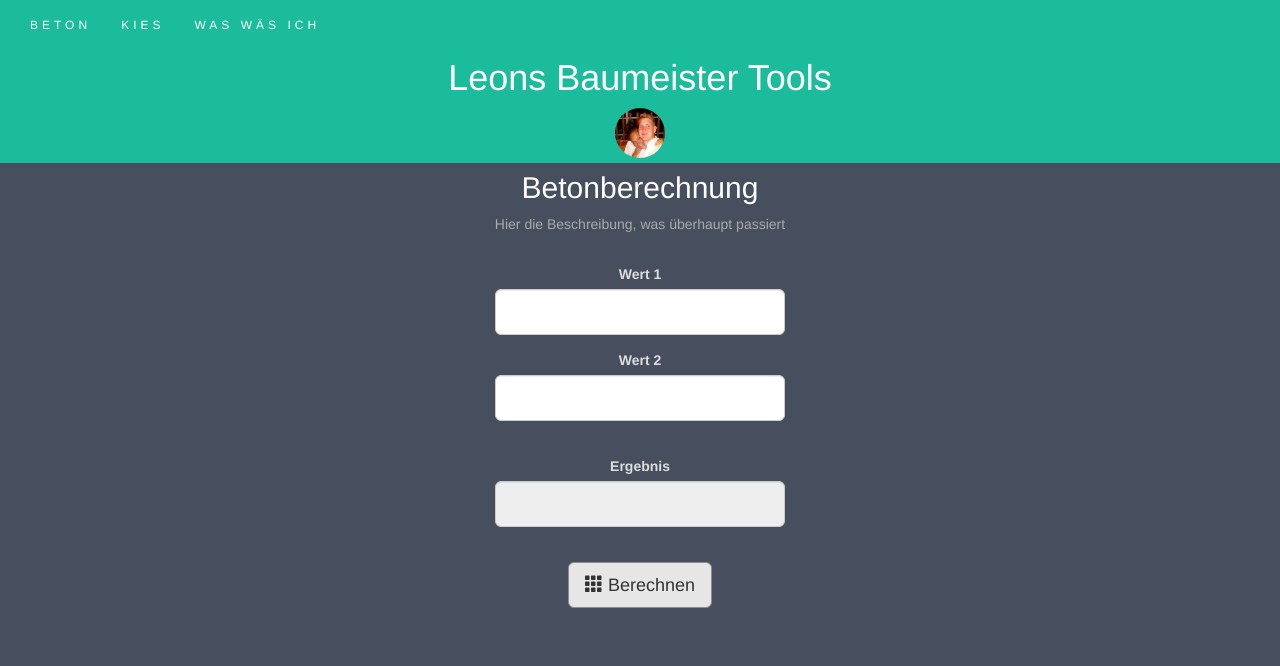
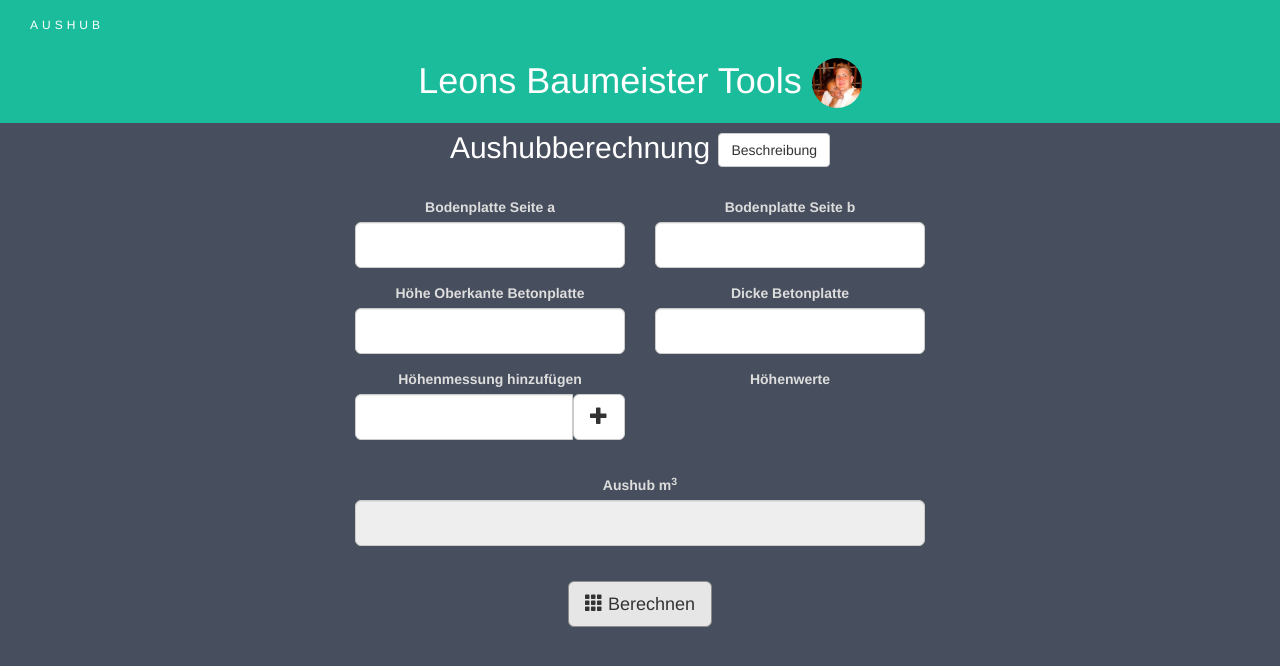
Before and after one commit to rogerknop/bobbaumeister, a plain HTML site: page site/index.html in a window 1280 px wide. Both pictures are taken after a click on the link "Berechnen". Drawn offline with nearby package versions, Linux system fonts and the light colour scheme.

Commit message:
Aushub Eingabewerte programmiert. Berechnung fehlt.

```diff
--- a/site/index.html
+++ b/site/index.html
@@ -21,7 +21,8 @@
         }
 
         .main-container {
-            width: fit-content;
+            widthxxx: fit-content;
+            width:600px;
             background-color: #474e5d;
             color: #aaaaaa;
         }
@@ -40,6 +41,10 @@
             color: #fff;
             margin-top: 8px;
             margin-bottom: 10px;
+        }
+
+        td {
+            padding:0 5px 3px 5px;
         }
 
         form label {
@@ -91,39 +96,72 @@
         </div>
         <div class="navbar-collapse collapse">
             <ul class="nav navbar-nav navbar-center">
-                <li><a id="menu_beton" href="#">BETON</a></li>
-                <li><a id="menu_kies" href="#">KIES</a></li>
-                <li><a id="menu_sonst" href="#">WAS WÄS ICH</a></li>
+                <li><a id="menu_aushub" href="#">AUSHUB</a></li>
+               <!-- <li><a id="menu_kies" href="#">KIES</a></li>
+                <li><a id="menu_sonst" href="#">WAS WÄS ICH</a></li> -->
             </ul>
         </div>
     </nav>
 
     <div class="container-fluid bg-1 text-center">
-        <h1>Leons Baumeister Tools</h1>
-        <img src="img/home.jpg" class="img-circle" alt="Home" width="50" height="50">
+        <h1>Leons Baumeister Tools
+        <img src="img/home.jpg" class="img-circle" alt="Home" width="50" height="50"></h1>
     </div>
 
-    <div id="beton" class="hidden-display main-container container-fluid text-center">
-        <h2>Betonberechnung</h2>
-        <p>Hier die Beschreibung, was überhaupt passiert</p>
+    <div id="aushub" class="hidden-display main-container container-fluid text-center">
+        <h2>Aushubberechnung&nbsp;<button class="btn btn-default" type="button" data-toggle="collapse" data-target="#aushubDescription" aria-expanded="false" aria-controls="aushubDescription">Beschreibung</button></h2>
+        <div class="collapse" id="aushubDescription">
+            <div class="card card-body">
+                Hier die Beschreibung, was überhaupt passiert. Hier die Beschreibung, was überhaupt passiert. Hier die Beschreibung, was überhaupt passiert. Hier die Beschreibung, was überhaupt passiert.
+                Hier die Beschreibung, was überhaupt passiert. Hier die Beschreibung, was überhaupt passiert. Hier die Beschreibung, was überhaupt passiert.
+                <br/>
+                Vielleicht auch ein Bildchen...
+            </div>
+        </div>
         <br/>
         <form>
-            <div class="form-group form-group-lg">
-                <label for="beton-value1">Wert&nbsp;1</label>
-                <input type="number" step="0.01" id="beton-value1" class="form-control form-control-lg">
+            <div class="form-group row form-group-lg">
+                <div class="col-sm-6">
+                    <label for="aushub-value1">Bodenplatte&nbsp;Seite&nbsp;a</label>
+                    <input type="number" step="0.01" id="aushub-seite_a" class="form-control form-control-lg">
+                </div>
+                <div class="col-sm-6">
+                    <label for="aushub-value1">Bodenplatte&nbsp;Seite&nbsp;b</label>
+                    <input type="number" step="0.01" id="aushub-seite_b" class="form-control form-control-lg">
+                </div>
             </div>
-            <div class="form-group form-group-lg">
-                <label for="beton-value2">Wert&nbsp;2</label>
-                <input type="number" step="0.01" id="beton-value2" class="form-control form-control-lg">
+            <div class="form-group row form-group-lg">
+                <div class="col-sm-6">
+                    <label for="aushub-value2">Höhe Oberkante Betonplatte </label>
+                    <input type="number" step="0.01" id="aushub-ok_bp" class="form-control form-control-lg">
+                </div>
+                <div class="col-sm-6">
+                    <label for="aushub-value2">Dicke Betonplatte </label>
+                    <input type="number" step="0.01" id="aushub-dicke_bp" class="form-control form-control-lg">
+                </div>
+            </div>
+            <div class="form-group row form-group-lg">
+                <div class="col-sm-6">
+                    <label for="aushub-value2">Höhenmessung hinzufügen</label>
+                    <div class="input-group input-group-lg" style="display:flex;">
+                        <input type="number" step="0.01" id="aushub-new_hoehe" class="form-control form-control-lg">
+                        <span class="input-group-text"><a id="aushub_hoehe_hinzu" href="#" class="btn btn-default btn-lg"><span class="glyphicon glyphicon-plus"></span></a></span>
+                    </div>
+                </div>
+                <div class="col-sm-6">
+                    <label for="aushub-value2">Höhenwerte</label>
+                    <table align="center" id="aushubHoehenWerte">
+                        <tr><td><strong>Mittlere Höhe: 0</strong></td></tr>
+                    </table align="center">
+                </div>
             </div>
             <br/>
             <div class="form-group form-group-lg">
-                <label for="beton-result">Ergebnis</label>
-                <input type="number" readonly id="beton-result" class="form-control form-control-lg">
+                <label for="aushub-result">Aushub m<sup>3</sup></label>
+                <input type="number" readonly id="aushub-result" class="form-control form-control-lg">
             </div>
             <br/>
-            <a id="beton_berechnen" href="#" class="btn btn-default btn-lg"><span class="glyphicon glyphicon-th"></span>
-                Berechnen</a>
+            <a id="aushub_berechnen" href="#" class="btn btn-default btn-lg"><span class="glyphicon glyphicon-th"></span>&nbsp;Berechnen</a>
         </form>
     </div>
 
--- a/site/js/index.js
+++ b/site/js/index.js
@@ -1,18 +1,22 @@
 // ****************************************************************************
-// Berechnung für Beton durchführen
-function computeBeton() {
+// Berechnung für Aushub durchführen
+function computeAushub() {
     var result = 0;
 
     debugger;
+
     // Werte aus den Feldern auslesen
-    var value1 = parseFloat( $("#beton-value1").val() );
-    var value2 = parseFloat( $("#beton-value2").val() );
+    var seite_a = parseFloat( $("#aushub-seite_a").val() );
+    var seite_b = parseFloat( $("#aushub-seite_b").val() );
+    var hoehe_ok_bp = parseFloat( $("#aushub-ok_bp").val() );
+    var dicke_bp = parseFloat( $("#aushub-dicke_bp").val() );
+    var hoehenMittelwert = aushubHoheneMittelwert;
 
     // Ergebns berechnen
-    result =  value1 + value2;
+    result =  seite_a * seite_b;
 
     // Ergebnis ins Zielfeld schreiben
-    $("#beton-result").val(result);
+    $("#aushub-result").val(result.toFixed(0));
 }
 
 // ****************************************************************************
@@ -50,9 +54,49 @@ function computeSonst() {
 }
 
 // ****************************************************************************
+// Aushub: Höhenwert hinzufügen
+var aushubHoehen = [];
+var aushubHoheneMittelwert = 0;
+function aushubAddHoehe() {
+    debugger;
+    var new_hoehe = parseFloat( $("#aushub-new_hoehe").val() );
+    if (!new_hoehe || (new_hoehe <= 0)) {return;}
+    var index = aushubHoehen.length;
+    aushubHoehen[index] = new_hoehe;
+    $("#aushubHoehenWerte tbody").empty();
+    var summe = 0;
+    for (var i = 0; i < aushubHoehen.length; i++) {
+        $("#aushubHoehenWerte tbody").append(
+            "<tr><td>" + aushubHoehen[i] + "</td><td>" +
+            "<button type='button' " +
+            "onclick='aushubDeleteHoehe(this, " + i + ");' " +
+            "class='btn btn-default'>" +
+            "<span class='glyphicon glyphicon-remove' />" +
+            "</button>" +
+            "</td></tr>"
+        );
+        summe += aushubHoehen[i];
+    }
+    var anzahl = aushubHoehen.length;
+    aushubHoheneMittelwert = summe / anzahl;
+    $("#aushubHoehenWerte tbody").append(
+        "<tr><td><strong>Mittelwert:&nbsp;" + aushubHoheneMittelwert.toFixed(1) + "</strong></td></tr>"
+    );
+
+    $("#aushub-new_hoehe").val("");
+}
+
+// ****************************************************************************
+// Aushub: Höhenwert hinzufügen
+function aushubDeleteHoehe(ctl, index) {
+    $(ctl).parents("tr").remove();
+    aushubHoehen.splice(index, 1);
+}
+
+// ****************************************************************************
 // Berechnungsseite ändern
 function showMenu(menu) {
-    $("#beton").hide();
+    $("#aushub").hide();
     $("#kies").hide();
     $("#sonst").hide();
     $("#" + menu).show();
@@ -61,13 +105,16 @@ function showMenu(menu) {
 // ****************************************************************************
 // Initialisierung nach dem Laden der Seite
 $( document ).ready(function() {
-    showMenu("beton");
+    showMenu("aushub");
 
-    $("#menu_beton").click(function () { showMenu("beton"); });
+    $("#menu_aushub").click(function () { showMenu("aushub"); });
     $("#menu_kies" ).click(function () { showMenu("kies" ); });
     $("#menu_sonst").click(function () { showMenu("sonst"); });
 
-    $("#beton_berechnen").click(function () { computeBeton(); });
+    $("#aushub_berechnen").click(function () { computeAushub(); });
     $("#kies_berechnen" ).click(function () { computeKies();  });
     $("#sonst_berechnen").click(function () { computeSonst(); });
+
+    $("#aushub_hoehe_hinzu").click(function () { aushubAddHoehe(); });
+    $("#aushubHoehenWerte tbody").empty();
 });
```
